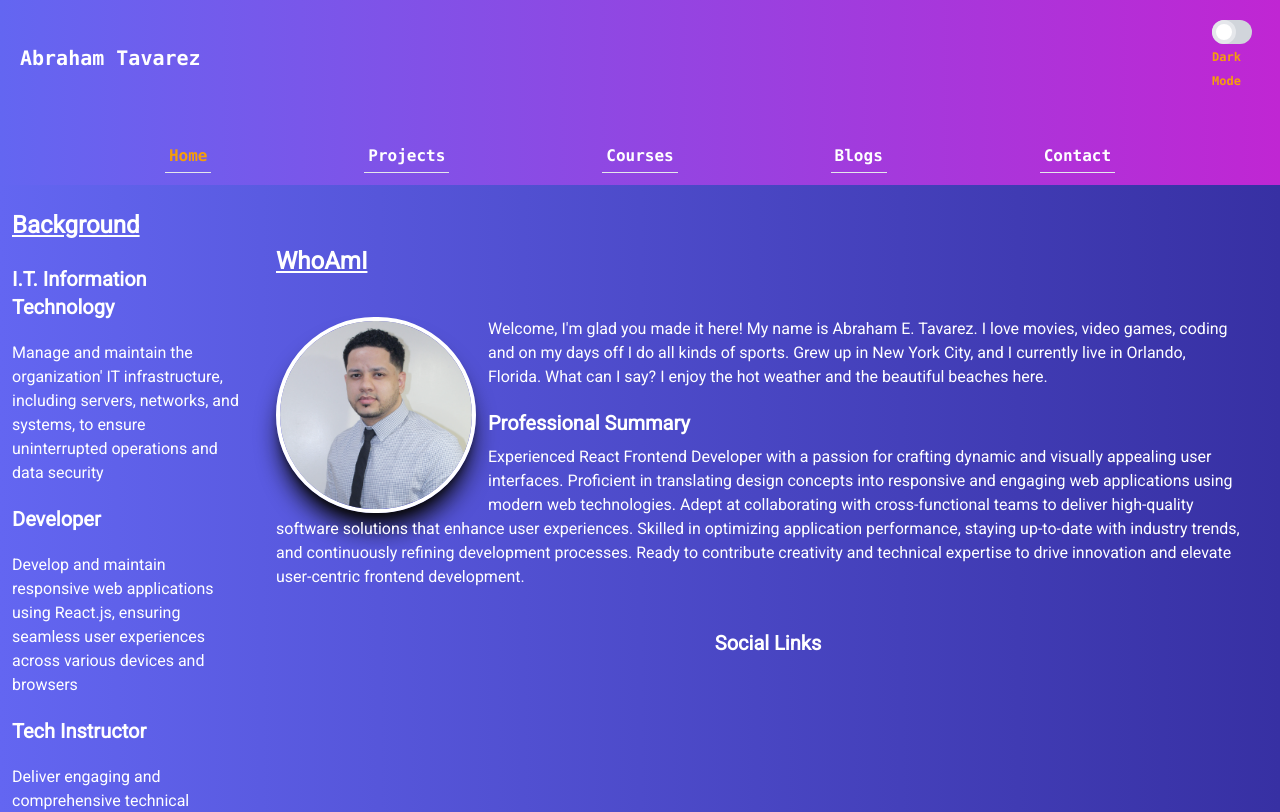
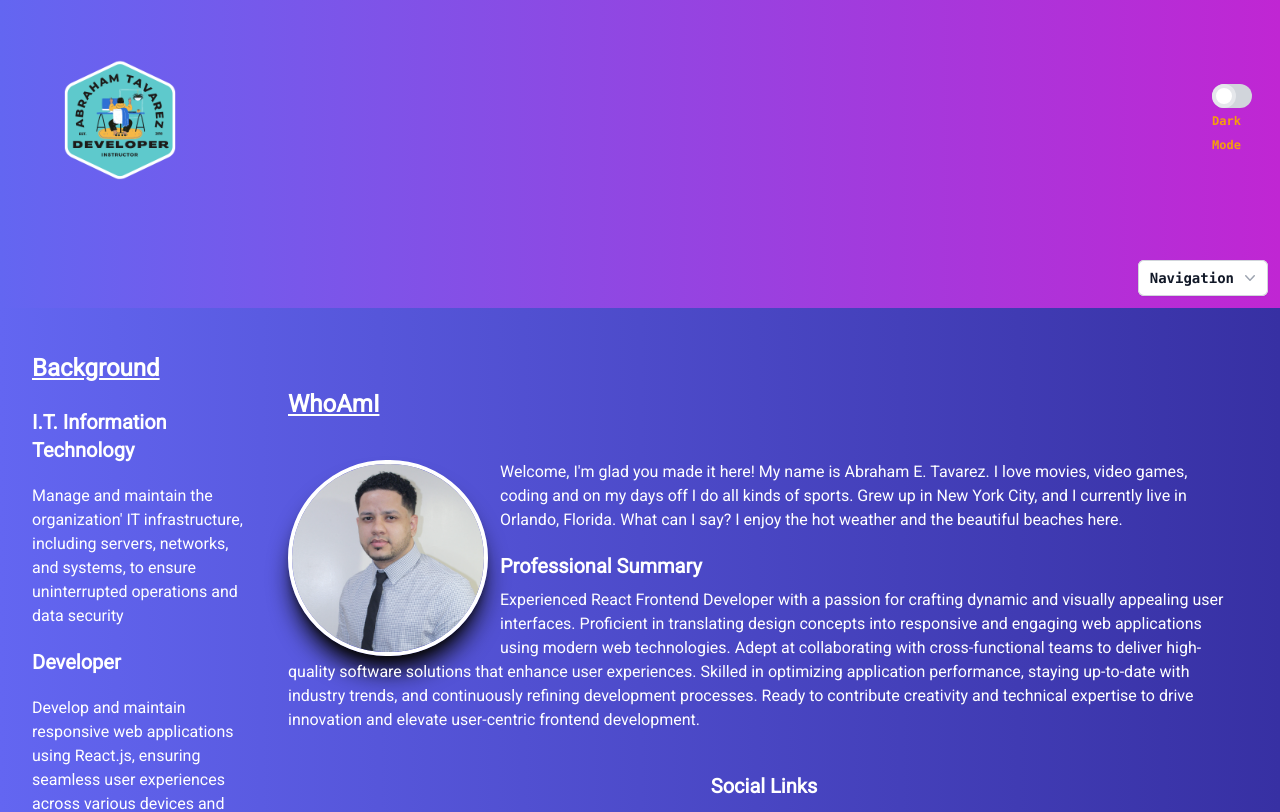
Before and after one commit to AbeTavarez/devp, a Next.js app: page / in a window 1280 px wide. Shown: the top 812 px of the page. Built offline with nearby package versions, Linux system fonts and the light colour scheme; some icons are missing.

Commit message:
dropdown menu

```diff
--- a/components/AppLayout/AppLayout.js
+++ b/components/AppLayout/AppLayout.js
@@ -1,10 +1,11 @@
-import { useRef } from "react";
+import { useRef, useState } from "react";
+import { useRouter } from "next/router";
 import Link from "next/link";
 import Image from "next/image";
-import MyPhoto from "../../public/efren-tavarez-aws-nyc-Abraham-Tavarez-1000x978.png";
-import { useRouter } from "next/router";
+import Logo from '../../public/abraham-tavarez-logo.png';
 
 export const AppLayout = ({ children }) => {
+  const [showDropDown, setShowDropDown] = useState(false);
   const router = useRouter(); // router
 
   // handle dark mode
@@ -22,15 +23,21 @@ export const AppLayout = ({ children }) => {
   };
 
   return (
-    <div className="h-screen max-h-screen max-w-screen ">
+    <div className="h-full max-h-screen max-w-screen ">
       <div className="p-3 font-mono bg-gradient-to-r from-indigo-500 to-fuchsia-600 text-black dark:bg-gradient-to-r  dark:from-slate-500 dark:to-slate-700">
         {/* <div className="p-3 font-mono bg-gradient-to-t from-violet-500 to-violet-700 dark:from-slate-500 dark:to-slate-700"> */}
-        <div className="m-2 flex justify-between">
-          <h3 className="mb-1 text-xl text-white dark:text-black">
-            Abraham Tavarez
-          </h3>
+        <div className="m-2 flex justify-between items-center justify-items-center content-center">
+          {/* <div className="bg-red-500"> */}
+          <Image
+            src={Logo}
+            className="w-50 h-50"
+            width={200}
+            height={200}
+            alt='logo image'
+          />
+          {/* </div> */}
           {/* TOGGLE BUTTON  */}
-          <div className="relative inline-block w-10 mr-2 align-middle select-none transition duration-200 ease-in self-end">
+          <div className="relative inline-block w-10 mr-2 align-middle select-none transition duration-200 ease-in">
             <input
               ref={toggleRef}
               onChange={handleChange}
@@ -49,11 +56,137 @@ export const AppLayout = ({ children }) => {
           </div>
         </div>
 
-        <nav className="mt-10">
-          <nav className="flex justify-evenly items-center">
+        <nav className="mt-10 flex  justify-end">
+          {/* DROPDOWM MENU  */}
+          <div class="relative inline-block text-left">
+            <div>
+              <button
+                type="button"
+                class="inline-flex w-full justify-center gap-x-1.5 rounded-md bg-white px-3 py-2 text-sm font-semibold text-gray-900 shadow-sm ring-1 ring-inset ring-gray-300 hover:bg-gray-50"
+                id="menu-button"
+                aria-expanded="true"
+                aria-haspopup="true"
+                onClick={() => setShowDropDown(!showDropDown)}
+              >
+                Navigation
+                <svg
+                  class="-mr-1 h-5 w-5 text-gray-400"
+                  viewBox="0 0 20 20"
+                  fill="currentColor"
+                  aria-hidden="true"
+                >
+                  <path
+                    fill-rule="evenodd"
+                    d="M5.23 7.21a.75.75 0 011.06.02L10 11.168l3.71-3.938a.75.75 0 111.08 1.04l-4.25 4.5a.75.75 0 01-1.08 0l-4.25-4.5a.75.75 0 01.02-1.06z"
+                    clip-rule="evenodd"
+                  />
+                </svg>
+              </button>
+            </div>
+
+            {/* <!--
+    Dropdown menu, show/hide based on menu state.
+
+    Entering: "transition ease-out duration-100"
+      From: "transform opacity-0 scale-95"
+      To: "transform opacity-100 scale-100"
+    Leaving: "transition ease-in duration-75"
+      From: "transform opacity-100 scale-100"
+      To: "transform opacity-0 scale-95"
+  --> */}
+            {showDropDown && (
+              <div
+                class="absolute right-0 z-10 mt-2 w-56 origin-top-right rounded-md bg-white shadow-lg ring-1 ring-black ring-opacity-5 focus:outline-none"
+                role="menu"
+                aria-orientation="vertical"
+                aria-labelledby="menu-button"
+                tabindex="-1"
+              >
+                <div class="py-1" role="none">
+                  {/* <!-- Active: "bg-gray-100 text-gray-900", Not Active: "text-gray-700" --> */}
+                  <Link
+                    href="/"
+                    // className="text-gray-700 block px-4 py-2 text-sm"
+                    className={`block px-4 py-2 text-sm ${
+                      router.pathname === "/"
+                        ? "text-amber-500 dark:text-white"
+                        : "text-gray-700"
+                    } `}
+                    role="menuitem"
+                    tabindex="-1"
+                    id="menu-item-0"
+                    onClick={() => setShowDropDown(!showDropDown)}
+                  >
+                    Home
+                  </Link>
+                  <Link
+                    href="/projects"
+                    className={`block px-4 py-2 text-sm ${
+                      router.pathname === "/projects"
+                        ? "text-amber-500 dark:text-white"
+                        : "text-gray-700"
+                    } `}
+                    role="menuitem"
+                    tabindex="-1"
+                    id="menu-item-1"
+                    onClick={() => setShowDropDown(!showDropDown)}
+                  >
+                    Projects
+                  </Link>
+                  <Link
+                    href="/courses"
+                    className={`block px-4 py-2 text-sm ${
+                      router.pathname === "/courses"
+                        ? "text-amber-500 dark:text-white"
+                        : "text-gray-700"
+                    } `}
+                    role="menuitem"
+                    tabindex="-1"
+                    id="menu-item-2"
+                    onClick={() => setShowDropDown(!showDropDown)}
+                  >
+                    Courses
+                  </Link>
+                  <Link
+                    href="/blogs"
+                    className={`block px-4 py-2 text-sm ${
+                      router.pathname === "/blogss"
+                        ? "text-amber-500 dark:text-white"
+                        : "text-gray-700"
+                    } `}
+                    role="menuitem"
+                    tabindex="-1"
+                    id="menu-item-2"
+                    onClick={() => setShowDropDown(!showDropDown)}
+                  >
+                    Blogs
+                  </Link>
+                  <Link
+                    href="/contact"
+                    className={`block px-4 py-2 text-sm ${
+                      router.pathname === "/contact"
+                        ? "text-amber-500 dark:text-white"
+                        : "text-gray-700"
+                    } `}
+                    role="menuitem"
+                    tabindex="-1"
+                    id="menu-item-2"
+                    onClick={() => setShowDropDown(!showDropDown)}
+                  >
+                    Contact
+                  </Link>
+
+                </div>
+              </div>
+            )}
+          </div>
+          {/* NAVBAR MENU  */}
+          {/* <nav className="flex justify-evenly items-center">
             <Link
               className={`nav-link ${
-                router.pathname === "/" ? "text-amber-500 dark:text-white" : "text-white"
+                router.pathname === "/"
+                  ? "text-amber-500 dark:text-white"
+                  : "text-white"
               } `}
               href="/"
             >
@@ -62,7 +195,9 @@ export const AppLayout = ({ children }) => {
 
             <Link
               className={`nav-link ${
-                router.pathname === "/projects" ? "text-amber-500 dark:text-white" : "text-white"
+                router.pathname === "/projects"
+                  ? "text-amber-500 dark:text-white"
+                  : "text-white"
               } `}
               href="/projects"
             >
@@ -70,7 +205,9 @@ export const AppLayout = ({ children }) => {
             </Link>
             <Link
               className={`nav-link ${
-                router.pathname === "/courses" ? "text-amber-500 dark:text-white" : "text-white"
+                router.pathname === "/courses"
+                  ? "text-amber-500 dark:text-white"
+                  : "text-white"
               } `}
               href="/courses"
             >
@@ -78,7 +215,9 @@ export const AppLayout = ({ children }) => {
             </Link>
             <Link
               className={`nav-link ${
-                router.pathname === "/blogs" ? "text-amber-500 dark:text-white" : "text-white"
+                router.pathname === "/blogs"
+                  ? "text-amber-500 dark:text-white"
+                  : "text-white"
               } `}
               href="/blogs"
             >
@@ -86,13 +225,15 @@ export const AppLayout = ({ children }) => {
             </Link>
             <Link
               className={`nav-link ${
-                router.pathname === "/contact" ? "text-amber-500 dark:text-white" : "text-white"
+                router.pathname === "/contact"
+                  ? "text-amber-500 dark:text-white"
+                  : "text-white"
               } `}
               href="/contact"
             >
               Contact
             </Link>
-          </nav>
+          </nav> */}
         </nav>
       </div>
       {children}
--- a/pages/blogs.js
+++ b/pages/blogs.js
@@ -10,7 +10,7 @@ export default function Blogs() {
   return (
     <section class="bg-gradient-to-r from-indigo-500 to-indigo-800 md:flex-col dark:bg-gradient-to-r dark:from-slate-700 dark:to-slate-950 h-full">
     <div class="container px-6 py-10 mx-auto">
-        <h1 class="text-3xl font-semibold  capitalize lg:text-4xl text-white">
+        <h1 class="text-3xl font-semibold  capitalize lg:text-4xl text-white underline">
             Blogs
         </h1>
         <div className="grid grid-cols-1 gap-8 mt-8 md:mt-16 md:grid-cols-2">
--- a/pages/contact.js
+++ b/pages/contact.js
@@ -10,7 +10,7 @@ export default function Contact() {
       className={`flex justify-center items-center w-full h-screen overflow-hidden relative bg-gradient-to-r from-indigo-500 to-indigo-800 md:flex-col dark:bg-gradient-to-r dark:from-slate-700 dark:to-slate-950`}
     >
        <div className="font-bold text-2xl text-center leading-loose">
-      <h1>Contact Page</h1>
+      <h1 className="underline">Contact Page</h1>
       <h1>Sorry, this page is being redesigned &#127912;</h1>
       <h1>Please comeback soon to see the new content!</h1>
      </div>
--- a/pages/courses.js
+++ b/pages/courses.js
@@ -8,10 +8,10 @@ import ReactShorts from "../public/React-Shorts-YouTube-Thumbnail.png";
 export default function Courses() {
   return (
     <main className="w-full h-full md:flex-col bg-white dark:bg-gradient-to-r dark:from-slate-700 dark:to-slate-950 bg-gradient-to-r from-indigo-500 to-indigo-800 p-5">
-      <h1 className="underline text-white text-5xl p-10 font-bold dark:text-white">Free Courses</h1>
+      <h1 className="text-white text-3xl p-10 font-bold dark:text-white underline">Free Courses</h1>
 
       {/* CARD  */}
-      <div className="font-bold text-3xl mt-5 h-96">
+      <div className="font-bold text-3xl mt-5 h-full">
         <div className="w-full max-w-md  mx-auto bg-white rounded-3xl shadow-xl overflow-hidden">
           <div className="max-w-md mx-auto">
             <Image
--- a/pages/index.js
+++ b/pages/index.js
@@ -11,7 +11,7 @@ const inter = Inter({ subsets: ["latin"] });
 export default function Home() {
   return (
     <main
-      className={`sm:grid grid-cols-[0.5fr_2fr] grid-rows-2-[25%_75%] w-full h-full  bg-gradient-to-r from-indigo-500 to-indigo-800  dark:bg-gradient-to-r dark:from-slate-700 dark:to-slate-950 text-white`}
+      className={` sm:grid grid-cols-[0.5fr_2fr] grid-rows-2-[25%_75%] w-full h-full  bg-gradient-to-r from-indigo-500 to-indigo-800  dark:bg-gradient-to-r dark:from-slate-700 dark:to-slate-950 text-white p-5`}
     >
       {/* BACKGROUND SECTION  */}
       <section className="w-auto px-3">
--- a/pages/projects.js
+++ b/pages/projects.js
@@ -7,10 +7,10 @@ import { AppLayout } from "../components/AppLayout";
 export default function Projects() {
   return (
     <main
-      className={`flex justify-center items-center w-full h-screen overflow-hidden relative bg-gradient-to-r from-indigo-500 to-indigo-800 md:flex-col dark:bg-gradient-to-r dark:from-slate-700 dark:to-slate-950`}
+      className={`flex justify-center items-center w-full h-screen  relative bg-gradient-to-r from-indigo-500 to-indigo-800 md:flex-col dark:bg-gradient-to-r dark:from-slate-700 dark:to-slate-950`}
     >
-      <div className="font-bold text-2xl text-center leading-loose mt-[-200px]">
-        <div className="mb-20">
+      <div className="font-bold text-2xl text-center leading-loose">
+        <div className="m-20">
           <h1>Projects Page</h1>
           <h1>Sorry, this page is being redesigned &#127912;</h1>
           <h1>Please comeback soon to see the new content!</h1>
```
Also changed, not shown: public/abraham-tavarez-logo.png (added).
